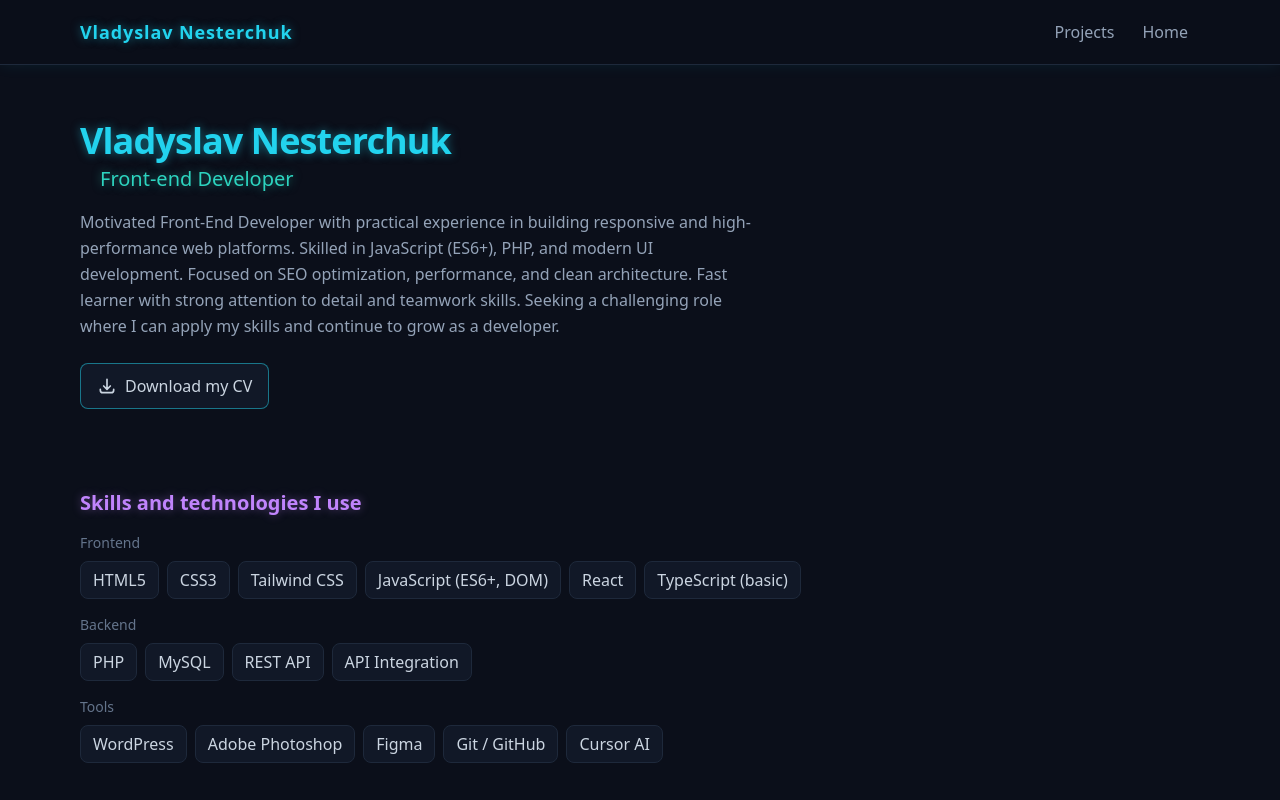
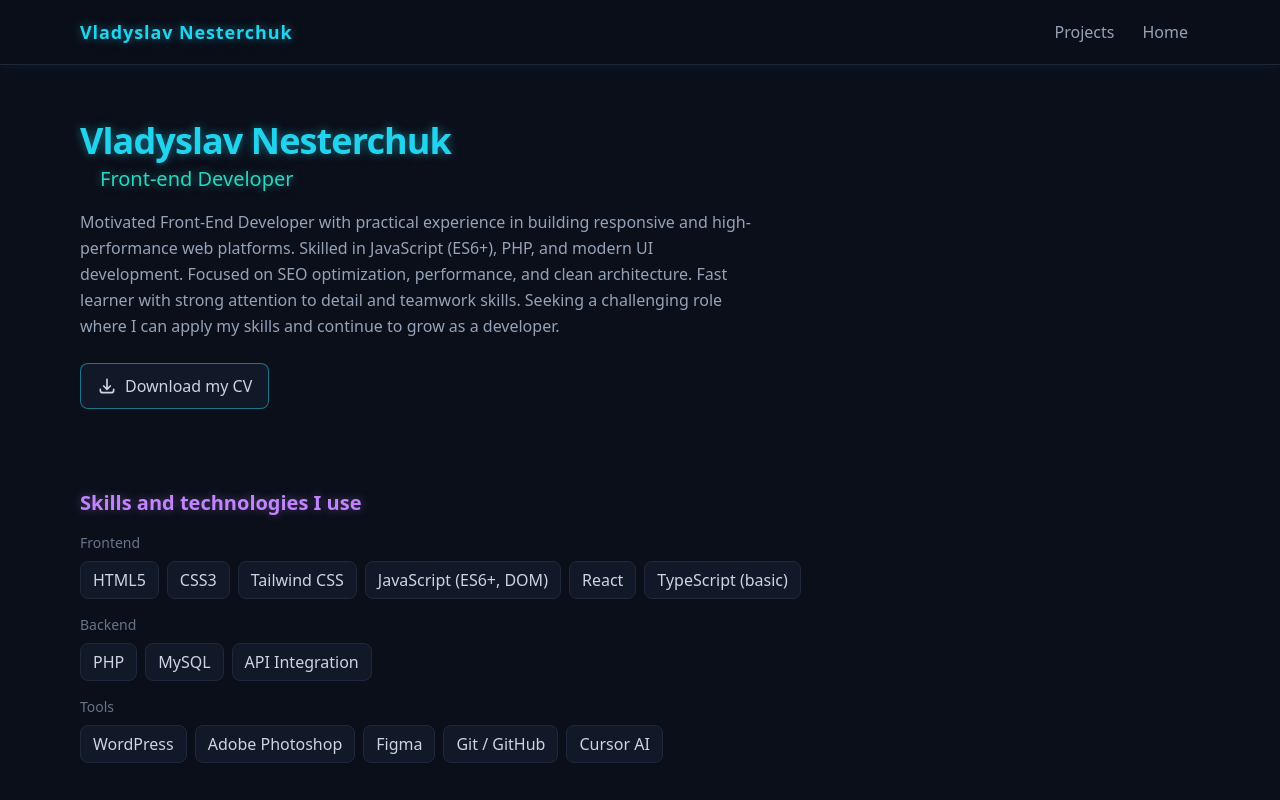
Before and after one commit to VladNesterchuk/portfolio, a React (Vite) app: page / in a window 1280 px wide. Shown: the top 800 px of the page. Built offline with nearby package versions, Linux system fonts and the light colour scheme.

Commit message:
Updated gallery loading priority

```diff
--- a/src/components/GalleryCarousel.tsx
+++ b/src/components/GalleryCarousel.tsx
@@ -37,6 +37,7 @@ export default function GalleryCarousel({ gallery }: GalleryCarouselProps) {
           }`}
         >
           <img
+          fetchPriority={index === 0 ? 'high' : 'auto'}
             src={imgErrors[index] ? PLACEHOLDER : current.src}
             alt={current.alt}
             className={
@@ -95,6 +96,7 @@ export default function GalleryCarousel({ gallery }: GalleryCarouselProps) {
                   src={imgErrors[i] ? PLACEHOLDER : img.src}
                   alt=""
                   className="w-full h-full object-cover"
+                  loading="lazy"
                   onError={() => setError(i)}
                 />
               </button>
@@ -196,6 +198,7 @@ function Lightbox({ gallery, index, imgErrors, setError, onClose, onPrev, onNext
           className={isLong
             ? "mx-auto w-[min(1100px,90vw)] h-auto block"
             : "max-w-[90vw] max-h-[90vh] object-contain block"}
+            fetchPriority="high"
           onError={() => setError(index)}
         />
       </div>
--- a/src/pages/Home.tsx
+++ b/src/pages/Home.tsx
@@ -7,7 +7,7 @@ import { listVariants, itemVariants } from '../motion/animations'
 
 const BASE = import.meta.env.BASE_URL
 const SKILLS_FRONTEND = ['HTML5', 'CSS3',  'Tailwind CSS' , 'JavaScript (ES6+, DOM)', 'React' , 'TypeScript (basic)',]
-const SKILLS_BACKEND = ['PHP', 'MySQL', 'REST API', 'API Integration',]
+const SKILLS_BACKEND = ['PHP', 'MySQL', 'API Integration',]
 const SKILLS_TOOLS = ['WordPress', 'Adobe Photoshop', 'Figma' , 'Git / GitHub', 'Cursor AI']
 
 const ALL_TECH = Array.from(new Set(projects.flatMap((p) => p.tech))).sort()
```
Also changed, not shown: 1 other file (tests, documents, lock files or other folders).
